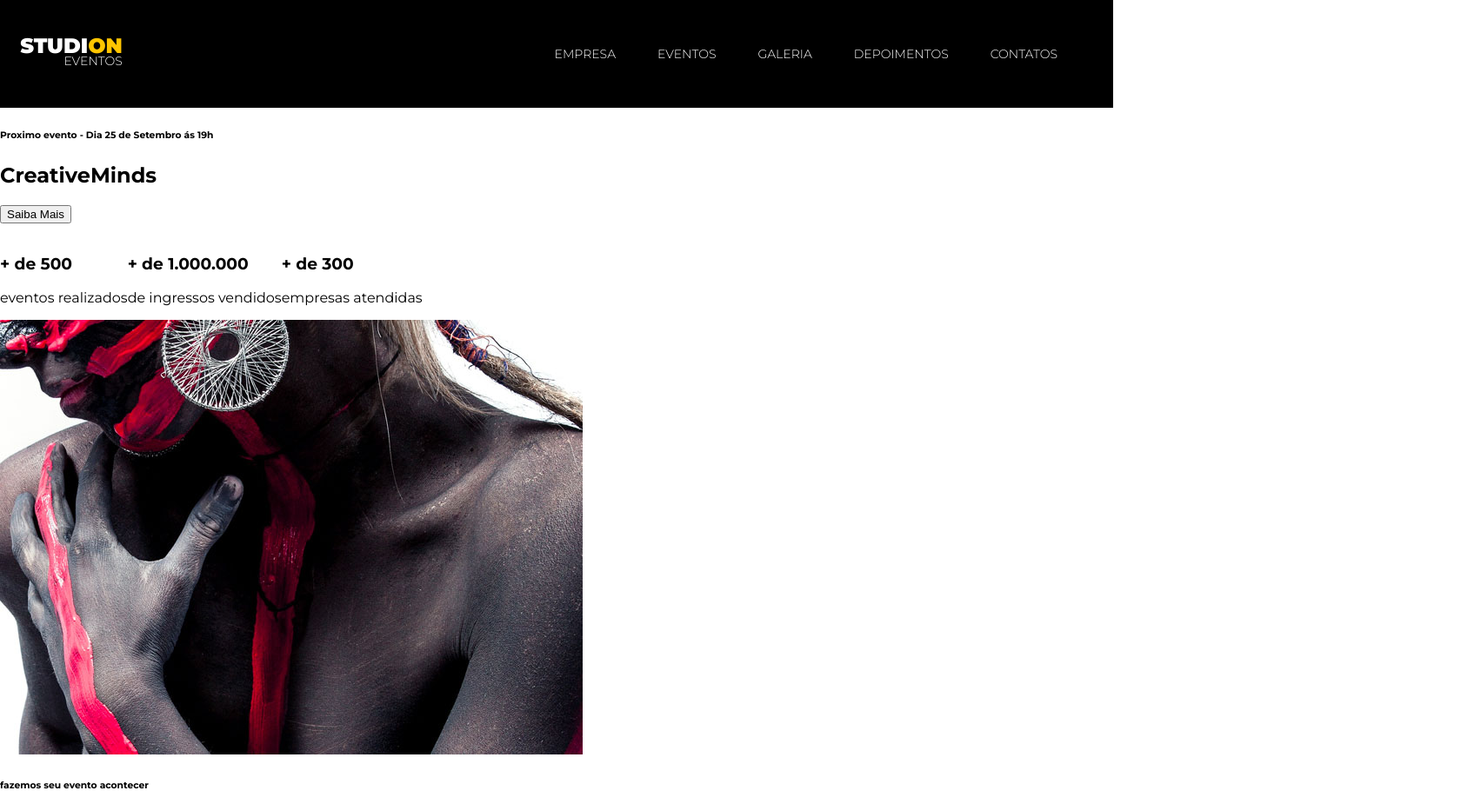
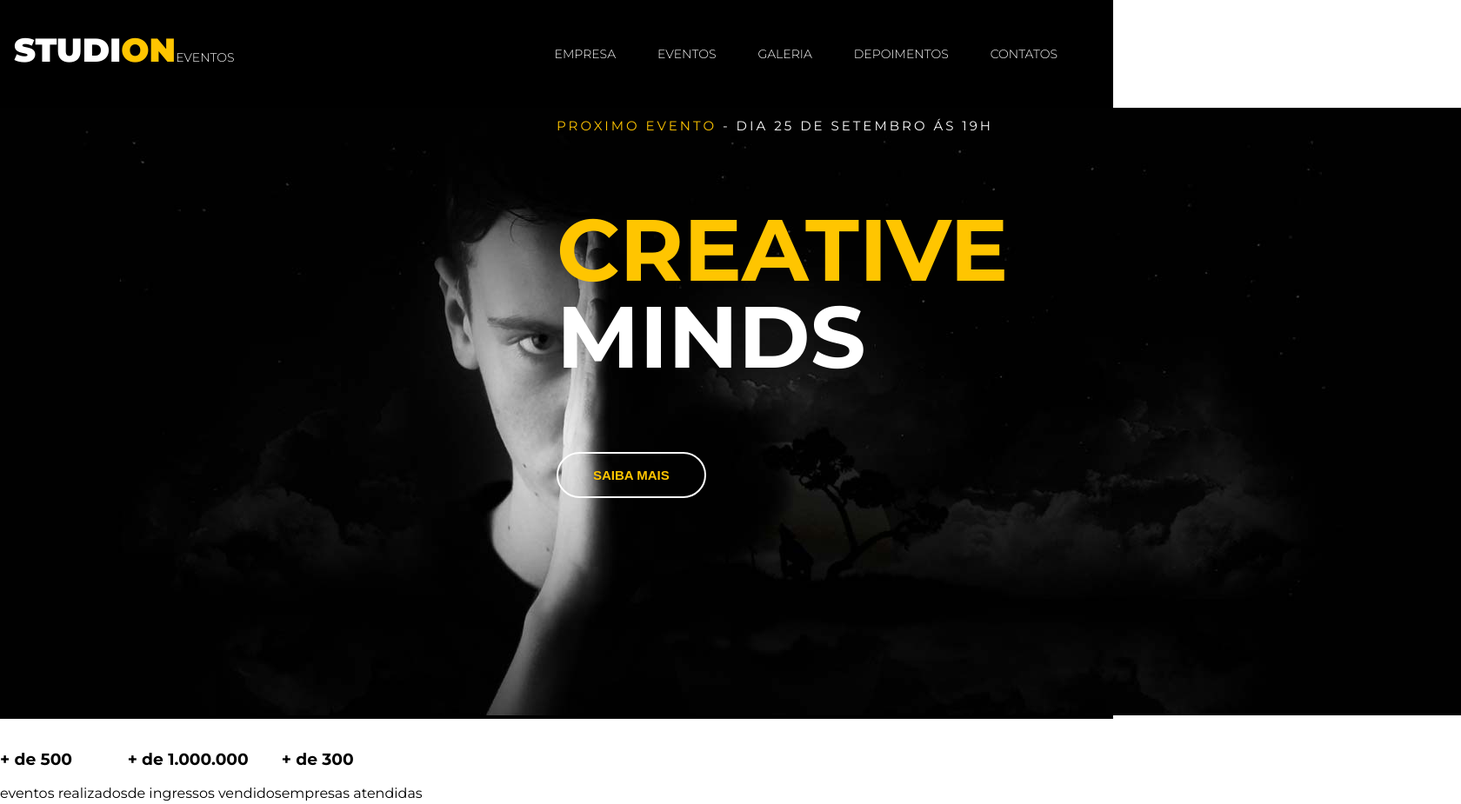
Before and after one commit to franfreitas/Studion., a website: page index.html in a window 1280 px wide. Shown: the top 925 px of the page at 87% size, 1680 px wide, since content can reach past the window. Drawn offline with Linux system fonts and the light colour scheme.

Commit message:
feat(header): implemented header styles

```diff
--- a/index.html
+++ b/index.html
@@ -44,9 +44,20 @@
         <header>
             <div id="slider">
                 <div class="slide">
-                    <h6><span>Proximo evento</span> - Dia 25 de Setembro ás 19h</h6>
-                    <h2><span>Creative</span>Minds</h2>
-                    <button>Saiba Mais</button>
+                    <img
+                    class="slide__background-image"
+                    src="src/images/banner.jpg"
+                    alt="studion-banner"
+                    />
+                    <div class="slide__copy">
+                        <h6>
+                            <span class="copy--primary">Proximo evento</span> - Dia 25 de Setembro ás 19h
+                        </h6>
+                        <h2>
+                            <span class="copy--primary">Creative</span>Minds
+                        </h2>
+                        <button class="btn btn--slide">Saiba Mais</button>
+                    </div>
                 </div>
             </div>
         </header>
--- a/style.css
+++ b/style.css
@@ -5,9 +5,10 @@
 }
 
 :root {
-    --color-primary: #ffc500;
     font-family: 'Montserrat', 'sans-serif';
     font-size: 16px;
+    --color-primary: #ffc500;
+    --defalt-padding: 1rem;
 }
 
 body {
@@ -23,13 +24,15 @@ ul {
 
 .navbar {
     position: fixed;
+    z-index: 1;
     display: grid;
     grid-template-columns: 1fr 9fr;
     align-items: center;
     top: 0;
     left: 0;
-    height: 7.75rem;;
+
     width: 100vw;
+    height: 7.75rem;
     padding: 0 1rem;
 
     background-color: #000;
@@ -57,6 +60,7 @@ ul {
 }
 
 .logo-studion {
+    font-size: 2.375rem;
     font-weight: 900;
     line-height: 1ch; /* relativa ao tamanho da altura do glifo 0 da fonte */
     text-transform: uppercase;
@@ -66,9 +70,69 @@ ul {
 .logo-studion__subtitle {
     font-size: 0.875rem;
     font-weight: 300;
-    float: right;
 }
 
 .copy--primary {
     color: var(--color-primary);
 }
+
+#slider {
+    background-color: #000;
+    color: #fff;
+}
+
+.slider {
+    position: relative;
+    height: calc(100vh - 7.75rem);
+}
+
+.slider__background-image {
+    width: 1000%;
+    height: 100%;
+    object-fit: cover;
+    object-position: center;
+}
+
+.slide__copy {
+    position: absolute;
+    top: 6.25rem;
+    left: 50vw;
+}
+
+.slide__copy h6 {
+    font-size: 0.9375rem;
+    font-weight: 400;
+    text-transform: uppercase;
+    letter-spacing: 0.1875rem;
+}
+
+.slide__copy h2 {
+    font-size: 6.25rem;
+    text-transform: uppercase;
+    line-height: 6.25rem;
+}
+
+    .slide__copy h2 span {
+    display: block;
+}
+
+.btn {
+    cursor: pointer;
+    padding: 1rem 2.5rem;
+    border: 0.125rem solid #fff;
+    border-radius: 5rem;
+    color: var(--color-primary);
+    background: unset;
+    font-size: 0.9375rem;
+    font-weight: 700;
+    text-transform: uppercase;
+    transition: 0.3s all ease;
+}
+
+.btn:hover,
+.btn:active,
+.btn:focus {
+    border-color: var(--color-primary);
+    background-color: var(--color-primary);
+    color: #fff;
+}
```
